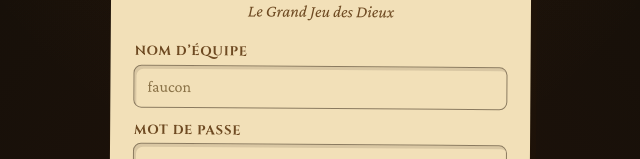
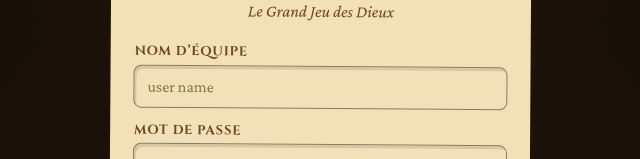
Before and after one commit to chrs-005/GrandJeu, a React (Vite) app: page /login in a window 1280 px wide. Shown: the part 395-554 px from the top of the page, without its empty margins (319-959 px from the left). Built offline with nearby package versions, Linux system fonts and the light colour scheme; no server answers; a web font is replaced by a local one.

Commit message:
Make Arianne login hint literal

```diff
--- a/src/auth/arianneAccess.js
+++ b/src/auth/arianneAccess.js
@@ -1,6 +1,6 @@
-export const ARIANNE_USERNAME = 'arianne';
+export const ARIANNE_USERNAME = 'username';
 export const ARIANNE_EMAIL = 'arianne@grandjeu.local';
-export const ARIANNE_PASSWORD = 'guide me';
+export const ARIANNE_PASSWORD = 'password';
 
 const ARIANNE_DEVICE_KEY = 'grandjeu.arianne.device';
 const ARIANNE_DEVICE_PREFIX = 'arianne-';
--- a/src/pages/Login.jsx
+++ b/src/pages/Login.jsx
@@ -75,7 +75,7 @@ export default function Login() {
               type="text"
               value={username}
               onChange={(e) => setUsername(e.target.value)}
-              placeholder="faucon"
+              placeholder="user name"
               required
               autoComplete="username"
               autoCapitalize="none"
```
